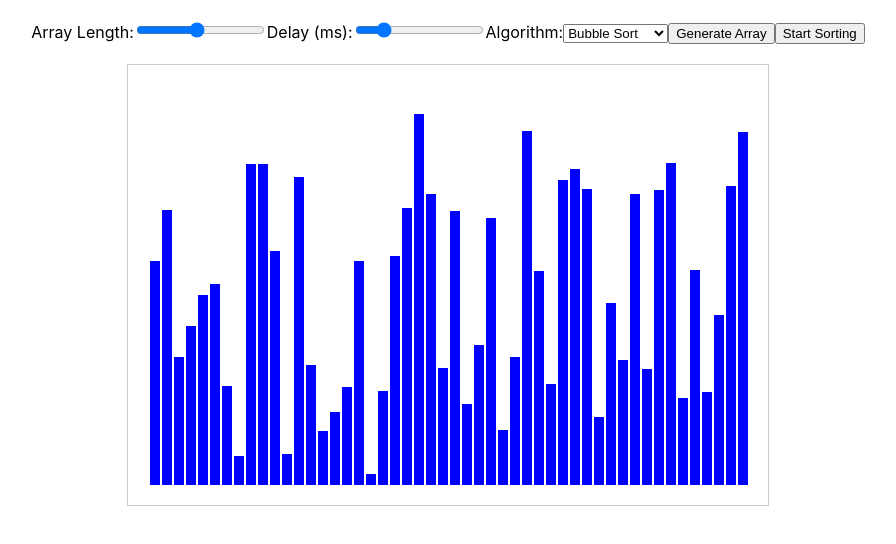
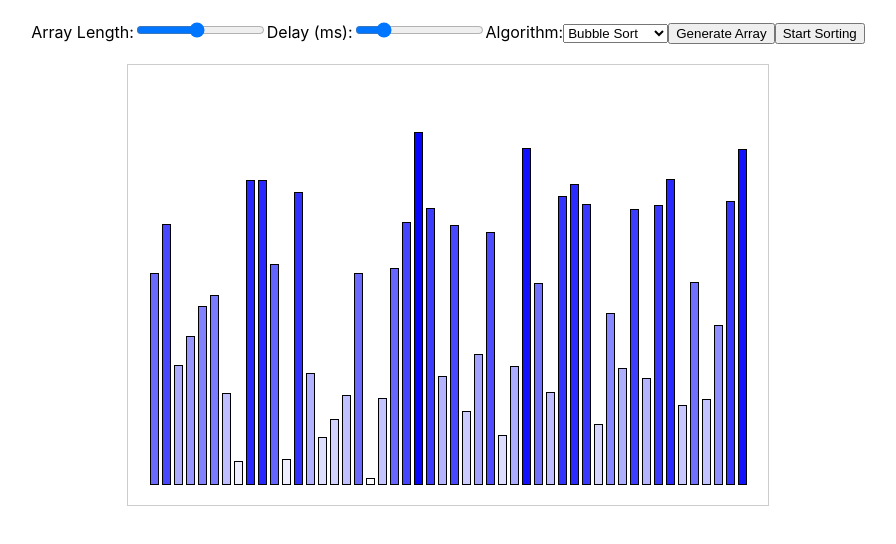
Before and after one commit to Ayush351/Sorting_Visualizer, a React (Create React App) app in the folder sorting-visualizer/: page / in a window 1280 px wide. Both pictures are taken after a click on the button "Generate Array". Shown: the top 544 px of the page, without its empty margins (192-1088 px from the left). Built offline with nearby package versions, Linux system fonts and the light colour scheme.

Commit message:
created ArrayBar.css

```diff
--- a/sorting-visualizer/src/components/ArrayBar.js
+++ b/sorting-visualizer/src/components/ArrayBar.js
@@ -1,10 +1,15 @@
 // ArrayBar.js
 import React from 'react';
+import '../styles/ArrayBar.css';
 
-function ArrayBar({ value }) {
-  return (
-    <div className="array-bar" style={{ height: `${value}px` }}></div>
-  );
+function ArrayBar({ value, idx, max }) {
+  const height = `${(value / max) * 90}%`; // Adjust the height based on the maximum value
+  const barStyle = {
+    height: height,
+    backgroundColor: `rgba(0, 0, 255, ${value / max})`, // Adjust color based on value
+  };
+
+  return <div className="array-bar" style={barStyle}></div>;
 }
 
 export default ArrayBar;
--- a/sorting-visualizer/src/components/SortingVisualizer.js
+++ b/sorting-visualizer/src/components/SortingVisualizer.js
@@ -8,7 +8,7 @@ import quickSort from '../algorithms/quickSort';
 import heapSort from '../algorithms/heapSort';
 import insertionSort from '../algorithms/insertionSort';
 import countingSort from '../algorithms/countingSort';
-import radixSort from '../algorithms/radixSort'; // Import radix sort algorithm
+import radixSort from '../algorithms/radixSort';
 import '../styles/SortingVisualizer.css';
 
 function SortingVisualizer() {
@@ -61,8 +61,9 @@ function SortingVisualizer() {
 
   const generateRandomArray = () => {
     const newArray = [];
+    const max = 1000; // Adjust maximum value for better visualization
     for (let i = 0; i < arrayLength; i++) {
-      newArray.push(randomIntFromInterval(10, 380));
+      newArray.push(randomIntFromInterval(10, max));
     }
     setArray(newArray);
   };
@@ -86,7 +87,7 @@ function SortingVisualizer() {
       />
       <div className="array-container">
         {array.map((value, idx) => (
-          <ArrayBar key={idx} value={value} idx={idx} />
+          <ArrayBar key={idx} value={value} idx={idx} max={1000} />
         ))}
       </div>
     </div>
--- /dev/null
+++ b/sorting-visualizer/src/styles/ArrayBar.css
@@ -0,0 +1,7 @@
+/* ArrayBar.css */
+.array-bar {
+    width: 20px; /* Adjust the width as needed */
+    margin: 0 1px; /* Adjust the margin as needed */
+    background-color: rgba(0, 0, 255, 1); /* Default color */
+    border: 1px solid #000; /* Border */
+  }
```
